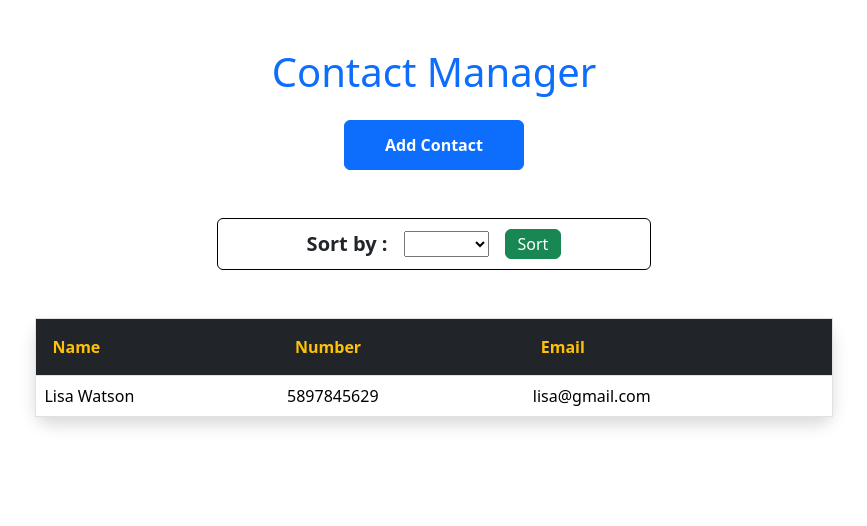
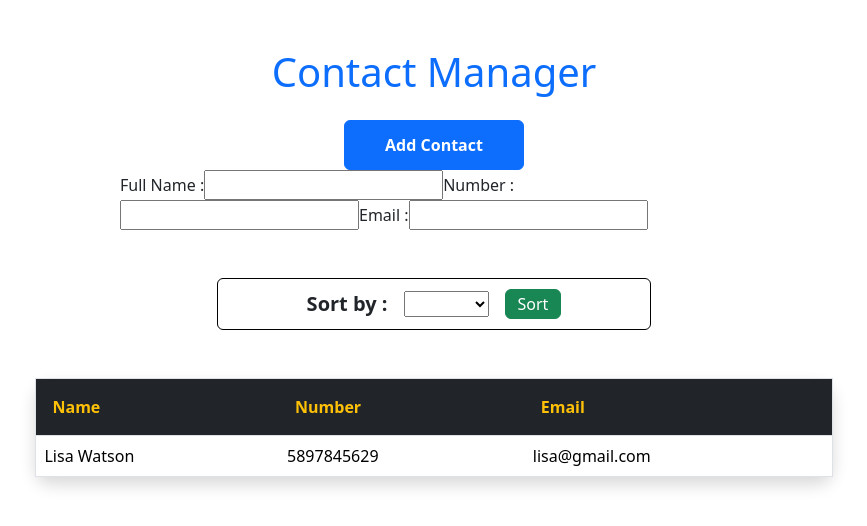
Before and after one commit to gauthamjoshy/contact-manager, a React (Vite) app: page / in a window 1280 px wide. Shown: the top 526 px of the page, without its empty margins (206-1073 px from the left). Built offline with nearby package versions, Linux system fonts and the light colour scheme.

Commit message:
add option

```diff
--- a/src/pages/PhoneBook.jsx
+++ b/src/pages/PhoneBook.jsx
@@ -9,6 +9,18 @@ function PhoneBook() {
                     <button style={{ width: "180px", height: "50px" }} className="btn btn-primary mt-3 fw-bold">Add Contact</button>
                 </div>
 
+            </div>
+            <div className="row">
+                <div className="col-3"></div>
+                <div className="col">
+                    <label htmlFor="">Full Name : </label>
+                    <input type="text" />
+                    <label htmlFor="">Number : </label>
+                    <input type="number" />
+                    <label htmlFor="">Email : </label>
+                    <input type="email" />
+                </div>
+                <div className="col-3"></div>
             </div>
 
             <div className="row">
```
